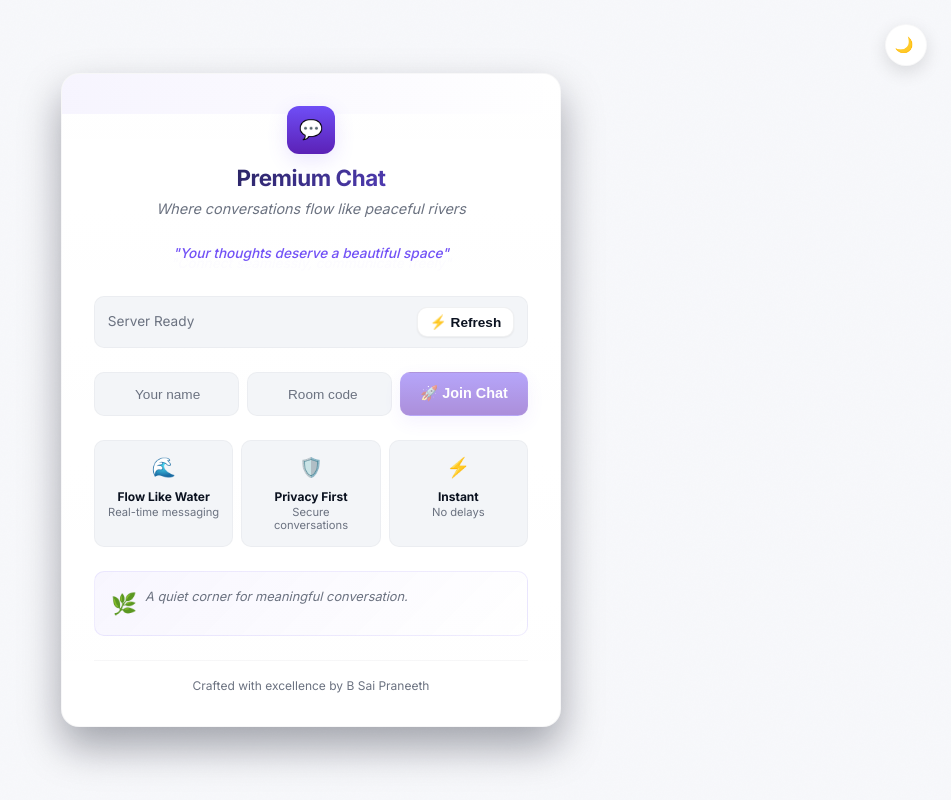
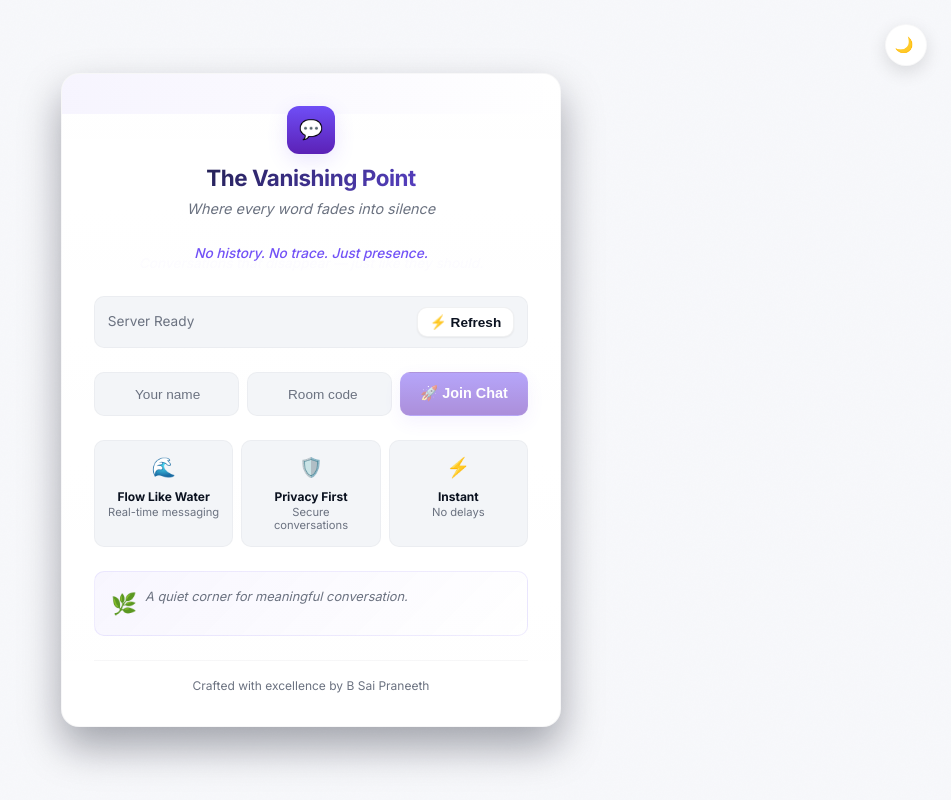
Before and after one commit to praneeth1335/private-frontend, a React (Vite) app: page / in a window 1280 px wide. Both pictures are taken after a click on the button "☀️". Shown: the whole page, without its empty margins (329-1280 px from the left). Built offline with nearby package versions, Linux system fonts and the light colour scheme.

Commit message:
New_Name

```diff
--- a/src/pages/Home.jsx
+++ b/src/pages/Home.jsx
@@ -111,21 +111,20 @@ export default function Home() {
       <div className="home-card">
         <div className="home-header">
           <div className="home-logo">💬</div>
-          <h1 className="home-title">Premium Chat</h1>
-          <p className="home-subtitle">
-            Where conversations flow like peaceful rivers
-          </p>
+          <h1 className="home-title">The Vanishing Point</h1>
+          <p className="home-subtitle">Where every word fades into silence</p>
         </div>
 
         <div className="inspirational-quotes">
           <div className="quote-slide active">
-            "Connect seamlessly, communicate freely"
+            Conversations that disappear — just like they should.
           </div>
           <div className="quote-slide">
-            "Your thoughts deserve a beautiful space"
+            No history. No trace. Just presence.
           </div>
+          <div className="quote-slide">Talk freely. Leave nothing behind.</div>
           <div className="quote-slide">
-            "Simple, secure, and serene conversations"
+            The safest chat is the one that vanishes.
           </div>
         </div>
 
```
